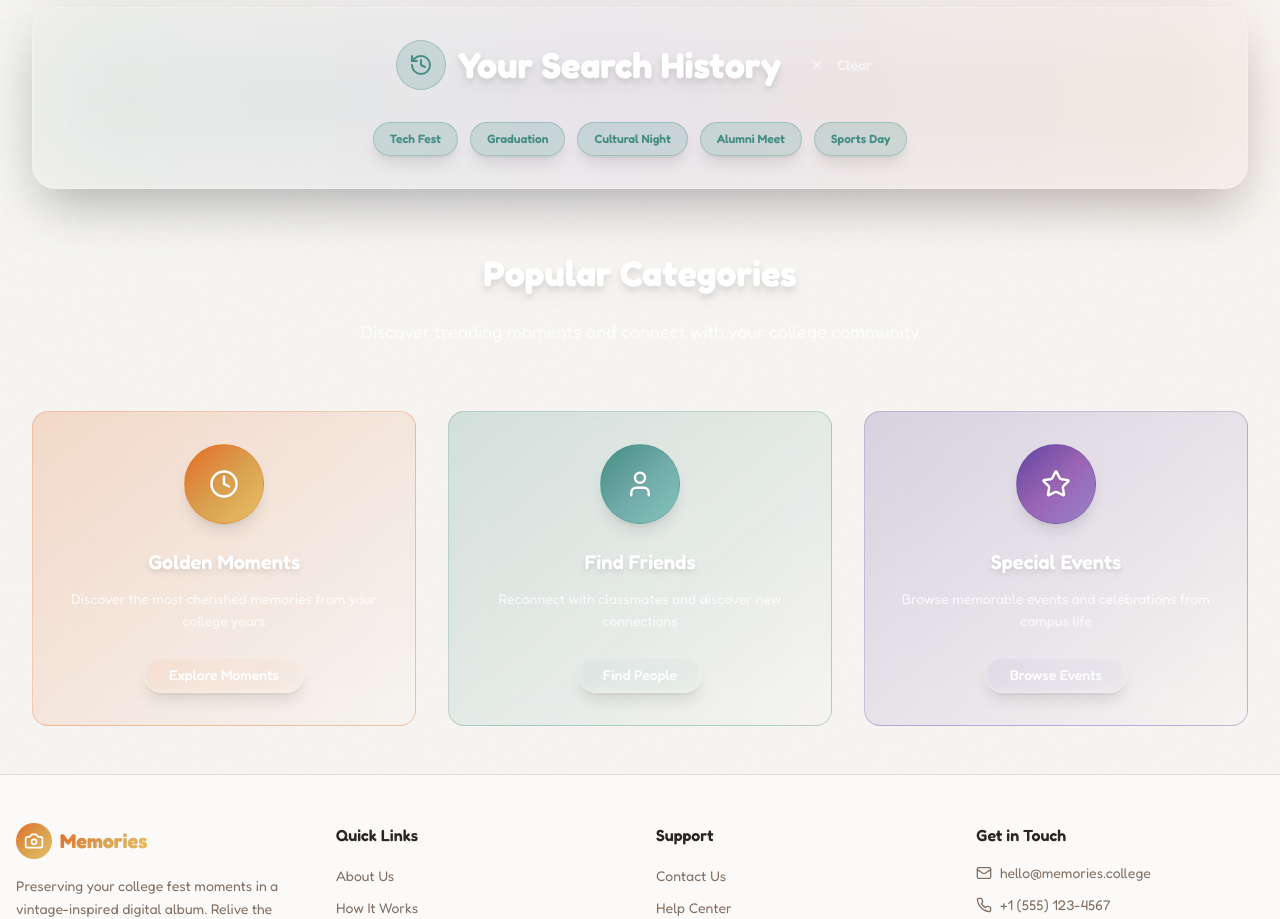
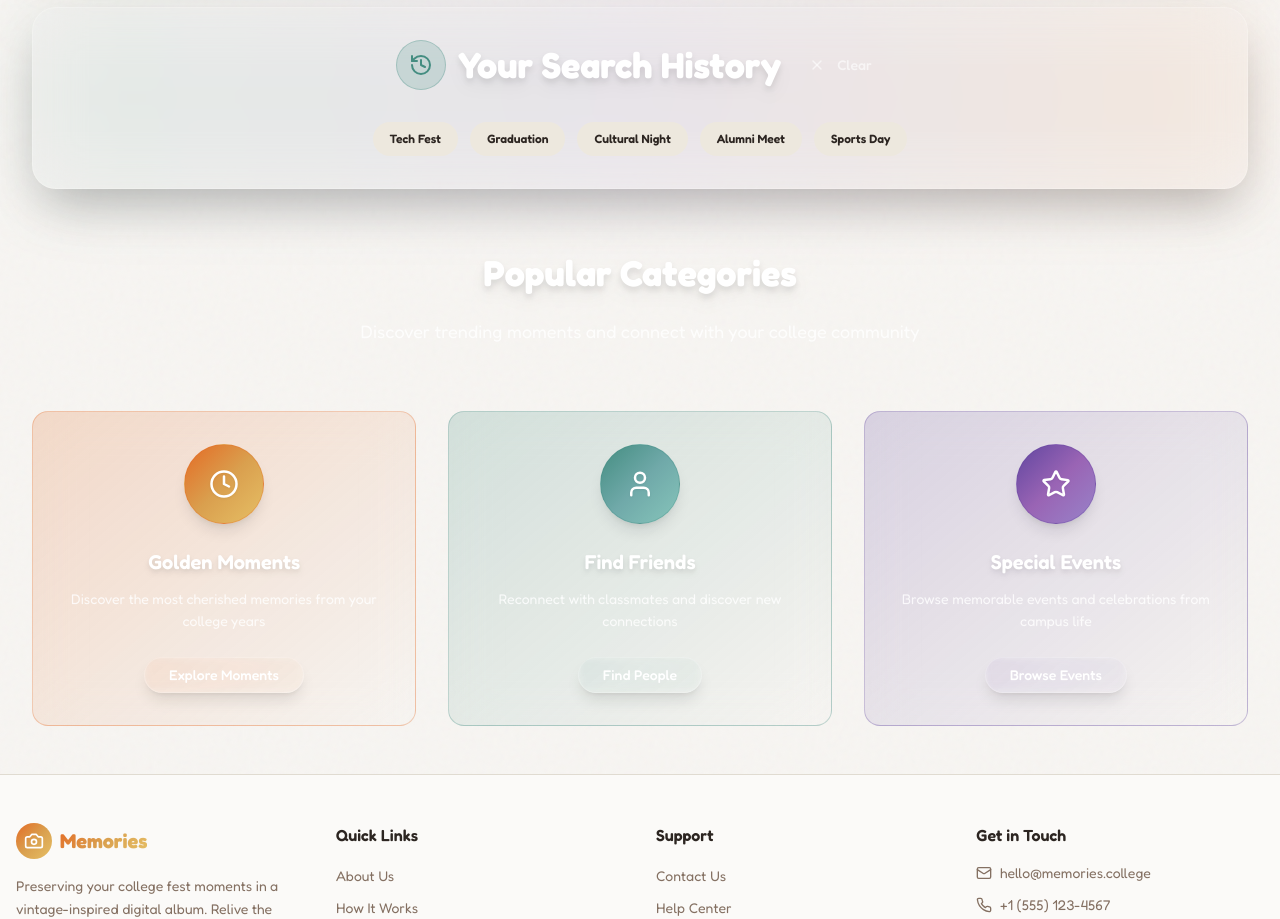
Before and after one commit to kunal4O4/hi-there-buddy-3519-14, a React (Vite) app: page /search in a window 1280 px wide. Shown: the part 1380-2299 px from the top of the page. Built offline with nearby package versions, Linux system fonts and the light colour scheme.

Commit message:
Remove search history button styling

```diff
--- a/src/pages/SearchPage.tsx
+++ b/src/pages/SearchPage.tsx
@@ -1199,7 +1199,7 @@ const SearchPage = () => {
                         <Badge
                           key={idx}
                           variant="secondary"
-                          className="group relative overflow-hidden bg-vintage-teal/20 backdrop-blur-sm border border-vintage-teal/30 text-vintage-teal cursor-pointer hover:bg-vintage-teal/40 hover:border-vintage-teal/50 transition-all duration-300 px-4 py-2 rounded-full shadow-lg hover:shadow-xl hover:scale-105"
+                          className="group relative overflow-hidden cursor-pointer transition-all duration-300 px-4 py-2 rounded-full hover:scale-105"
                           onClick={() => {
                             setSearchTerm(term);
                             setHasSearched(true);
@@ -1358,7 +1358,7 @@ const SearchPage = () => {
                     <CardContent>
                       <div className="space-y-2">
                         {recentSearches.map((search, idx) => (
-                          <div key={idx} className="text-sm p-2 bg-white/10 rounded text-white/80">
+                          <div key={idx} className="text-sm p-2 rounded">
                             {search}
                           </div>
                         ))}
```
